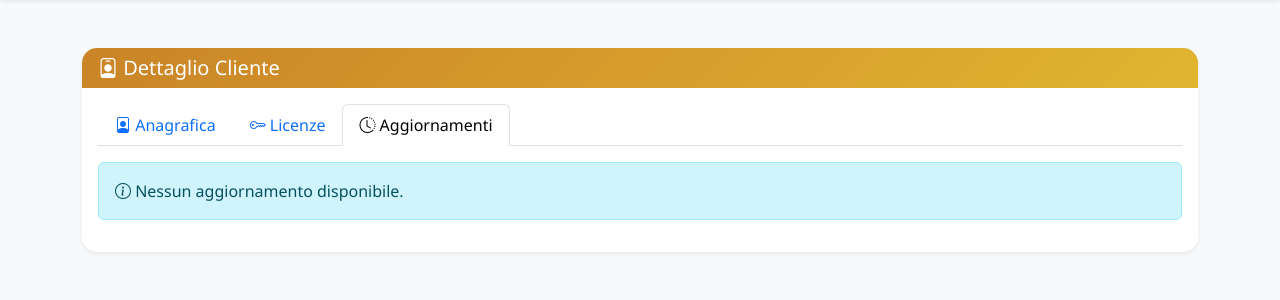
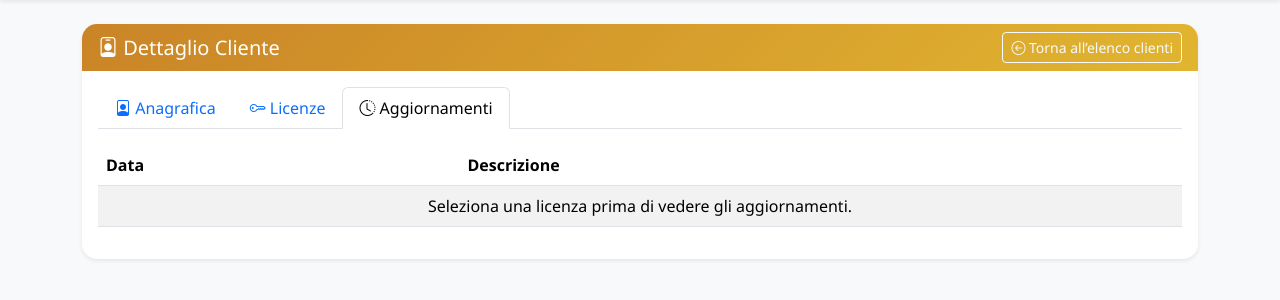
Before and after one commit to daniela-cali/gestore_licenze, a CodeIgniter 4 app: the page made by app/Views/clienti/scheda_cliente.php in a window 1280 px wide, after a click on "Aggiornamenti". Shown: the part 56-356 px from the top of the page. Run offline with PHP 8.4 and a stand-in for CodeIgniter, Linux system fonts and the light colour scheme; the template is opened without the code that fills it, so the values that code supplies are empty; some libraries are stand-ins or nearby versions.

Commit message:
Aggiunto scheda cliente funzionante con JS per trigger aggiornamenti

```diff
--- a/app/Config/Routes.php
+++ b/app/Config/Routes.php
@@ -23,7 +23,7 @@ $routes->group('clienti', function($routes) {
 $routes->group('licenze', function($routes) {
     $routes->get('/', 'LicenzeController::index');
     $routes->get('crea/(:num)', 'LicenzeController::crea');
-    $routes->get('salva/(:num)', 'LicenzeController::creaByIdCliente/$1'); // Nuova licenza per IDCliente
+    $routes->get('nuova/(:num)', 'LicenzeController::crea/$1'); // Nuova licenza per IDCliente
     $routes->post('salva', 'LicenzeController::salva');
     $routes->get('modifica/(:num)', 'LicenzeController::modifica/$1');
     $routes->post('modifica/(:num)', 'LicenzeController::modifica/$1');
--- a/app/Models/ClientiModel.php
+++ b/app/Models/ClientiModel.php
@@ -45,7 +45,7 @@ public function getClientiById($id)
         ->orderBy('tbana_ragsoc1', 'ASC')
         ->where('tbcf_tp', 'C')
         ->where('tbana_id_pk', $id)
-        ->findAll();
+        ->first();
 }
 
 }
--- a/app/Models/LicenzeModel.php
+++ b/app/Models/LicenzeModel.php
@@ -37,6 +37,12 @@ class LicenzeModel extends Model
             ->orderBy('tblic_cd', 'ASC')
             ->findAll();
     }
+
+    public function getLicenzeByCliente($id)
+    {
+        return $this->where('tblic_tbana_id', $id)->findAll();
+    }
+
     public function salva($data)
     {
         log_message('info', 'Ricevo i seguenti dati: ' . json_encode($data));
--- a/app/Views/clienti/index.php
+++ b/app/Views/clienti/index.php
@@ -43,7 +43,7 @@
                                         <a href="/clienti/scheda_cliente/<?= $cliente->id ?>" class="btn btn-sm btn-outline-primary" title="Scheda Cliente">
                                             <i class="bi bi-person-vcard"></i>
                                         </a>
-                                        <a href="/licenze/salva/<?= $cliente->id ?>" class="btn btn-sm btn-outline-primary" title="Crea Licenza per il cliente">
+                                        <a href="/licenze/nuova/<?= $cliente->id ?>" class="btn btn-sm btn-outline-primary" title="Crea Licenza per il cliente">
                                             <i class="bi bi-key-fill"></i>
                                         </a>
 
--- a/app/Views/clienti/scheda_cliente.php
+++ b/app/Views/clienti/scheda_cliente.php
@@ -1,12 +1,17 @@
 <?php $this->extend('layouts/main'); ?>
+
 <?php $this->section('content'); ?>
-<div class="container my-5">
+
+<div class="container mt-4"> <!-- Limita la larghezza -->
     <div class="card shadow-sm">
-        <div class="card-header bg-primary text-white">
+        <div class="card-header bg-primary text-white d-flex justify-content-between align-items-center">
             <h5 class="mb-0"><i class="bi bi-person-badge"></i> Dettaglio Cliente</h5>
+            <a href="/clienti" class="btn btn-outline-light btn-sm">
+                <i class="bi bi-arrow-left-circle"></i> Torna all’elenco clienti
+            </a>
         </div>
+
         <div class="card-body">
-
             <!-- Nav tabs -->
             <ul class="nav nav-tabs" id="clienteTab" role="tablist">
                 <li class="nav-item" role="presentation">
@@ -28,6 +33,7 @@
 
             <!-- Tab panes -->
             <div class="tab-content mt-3" id="clienteTabContent">
+                <!-- ANAGRAFICA -->
                 <div class="tab-pane fade show active" id="anagrafica" role="tabpanel" aria-labelledby="anagrafica-tab">
                     <dl class="row">
                         <dt class="col-sm-3">Codice Cliente</dt>
@@ -50,16 +56,42 @@
                     </dl>
                 </div>
 
+                <!-- LICENZE -->
                 <div class="tab-pane fade" id="licenze" role="tabpanel" aria-labelledby="licenze-tab">
                     <?php if (!empty($licenze)): ?>
-                        <ul class="list-group">
-                            <?php foreach ($licenze as $licenza): ?>
-                                <li class="list-group-item d-flex justify-content-between align-items-center">
-                                    <?= esc($licenza->nome_licenza) ?>
-                                    <span class="badge bg-primary rounded-pill"><?= esc($licenza->quantita) ?></span>
-                                </li>
-                            <?php endforeach; ?>
-                        </ul>
+                        <table class="table table-bordered table-hover align-middle">
+                            <thead>
+                                <tr>
+                                    <th>Codice</th>
+                                    <th>Descrizione</th>
+                                    <th>Tipo</th>
+                                    <th>Stato</th>
+                                    <th>Azioni</th>
+                                </tr>
+                            </thead>
+                            <tbody>
+                                <?php foreach ($licenze as $licenza): ?>
+                                    <tr class="licenza-row" data-id="<?= esc($licenza->tblic_id_pk) ?>" style="cursor:pointer;">
+                                        <td><?= esc($licenza->tblic_cd) ?></td>
+                                        <td><?= esc($licenza->tblic_desc) ?></td>
+                                        <td><?= esc($licenza->tblic_tp) ?></td>
+                                        <td>
+                                            <span class="badge <?= $licenza->tblic_stato === 't' ? 'bg-success' : 'bg-secondary' ?>">
+                                                <?= $licenza->tblic_stato === 't' ? 'Attiva' : 'Inattiva' ?>
+                                            </span>
+                                        </td>
+                                        <td>
+                                            <a href="/licenze/modifica/<?= $licenza->tblic_id_pk ?>" class="btn btn-sm btn-outline-secondary" title="Modifica">
+                                                <i class="bi bi-pencil"></i>
+                                            </a>
+                                            <a href="/licenze/elimina/<?= $licenza->tblic_id_pk ?>" class="btn btn-sm btn-outline-danger" title="Elimina" onclick="return confirm('Sei sicuro di voler eliminare questa licenza?');">
+                                                <i class="bi bi-trash"></i>
+                                            </a>
+                                        </td>
+                                    </tr>
+                                <?php endforeach; ?>
+                            </tbody>
+                        </table>
                     <?php else: ?>
                         <div class="alert alert-warning">
                             <i class="bi bi-exclamation-triangle"></i> Nessuna licenza associata a questo cliente.
@@ -67,25 +99,78 @@
                     <?php endif; ?>
                 </div>
 
+                <!-- AGGIORNAMENTI -->
                 <div class="tab-pane fade" id="aggiornamenti" role="tabpanel" aria-labelledby="aggiornamenti-tab">
-                    <?php if (!empty($aggiornamenti)): ?>
-                        <ul class="list-group">
-                            <?php foreach ($aggiornamenti as $agg): ?>
-                                <li class="list-group-item">
-                                    <strong><?= esc($agg->data) ?></strong> - <?= esc($agg->descrizione) ?>
-                                </li>
-                            <?php endforeach; ?>
-                        </ul>
-                    <?php else: ?>
-                        <div class="alert alert-info">
-                            <i class="bi bi-info-circle"></i> Nessun aggiornamento disponibile.
-                        </div>
-                    <?php endif; ?>
+                    <table class="table table-striped" id="tabella-aggiornamenti">
+                        <thead>
+                            <tr>
+                                <th>Data</th>
+                                <th>Descrizione</th>
+                            </tr>
+                        </thead>
+                        <tbody>
+                            <tr>
+                                <td colspan="2" class="text-center">Seleziona una licenza per vedere gli aggiornamenti</td>
+                            </tr>
+                        </tbody>
+                    </table>
                 </div>
-            </div>
-
-        </div>
-    </div>
-</div>
+            </div> <!-- tab-content -->
+        </div> <!-- card-body -->
+    </div> <!-- card -->
+</div> <!-- container -->
 
 <?php $this->endSection(); ?>
+
+
+<?php $this->section('scripts'); ?>
+<script>
+    document.addEventListener("DOMContentLoaded", function() {
+        let selectedLicenzaId = null;
+        const rows = document.querySelectorAll('.licenza-row');
+        const tabAggiornamentiTrigger = document.getElementById('aggiornamenti-tab');
+        const tabAggContentBody = document.querySelector('#tabella-aggiornamenti tbody');
+
+        // Selezione licenza
+        rows.forEach(row => {
+            row.addEventListener('click', function() {
+                rows.forEach(r => r.classList.remove('table-primary'));
+                this.classList.add('table-primary');
+                selectedLicenzaId = this.getAttribute('data-id');
+            });
+        });
+
+        // Caricamento aggiornamenti
+        tabAggiornamentiTrigger.addEventListener('shown.bs.tab', function() {
+            if (!selectedLicenzaId) {
+                tabAggContentBody.innerHTML = '<tr><td colspan="2" class="text-center">Seleziona una licenza prima di vedere gli aggiornamenti.</td></tr>';
+                return;
+            }
+
+            fetch(`/api/aggiornamenti/licenza/${selectedLicenzaId}`)
+                .then(res => res.json())
+                .then(data => {
+                    tabAggContentBody.innerHTML = '';
+
+                    if (data.length === 0) {
+                        tabAggContentBody.innerHTML = '<tr><td colspan="2" class="text-center">Nessun aggiornamento disponibile per questa licenza.</td></tr>';
+                        return;
+                    }
+
+                    data.forEach(agg => {
+                        tabAggContentBody.innerHTML += `
+                            <tr>
+                                <td>${agg.data}</td>
+                                <td>${agg.descrizione}</td>
+                            </tr>
+                        `;
+                    });
+                })
+                .catch(err => {
+                    tabAggContentBody.innerHTML = '<tr><td colspan="2" class="text-danger text-center">Errore nel caricamento aggiornamenti.</td></tr>';
+                    console.error(err);
+                });
+        });
+    });
+</script>
+<?php $this->endSection(); ?>
```
Also changed, not shown: app/Controllers/ClientiController.php (+9 -1 lines), app/Controllers/LicenzeController.php (+11 -5 lines).
